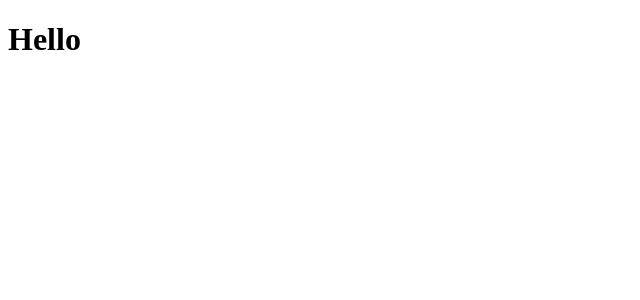
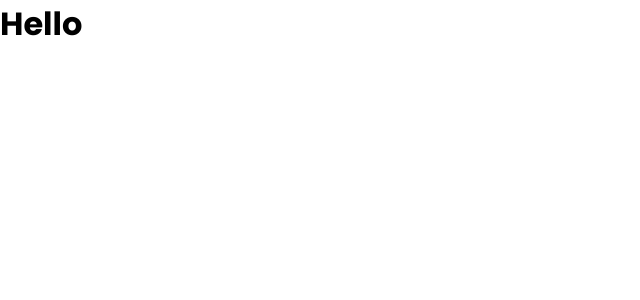
Before and after one commit to Dzhaman-Nazarii/shop-landing, a React (Create React App) app: page / in a window 1280 px wide. Shown: the top 300 px of the page, without its empty margins (0-640 px from the left). Built offline with nearby package versions, Linux system fonts and the light colour scheme.

Commit message:
add style.css with font-family and reset style

```diff
--- a/src/index.tsx
+++ b/src/index.tsx
@@ -1,6 +1,7 @@
 import React from "react";
 import ReactDOM from "react-dom/client";
 import { App } from "./components/App";
+import './style.css'
 
 const root = ReactDOM.createRoot(
 	document.getElementById("root") as HTMLElement
--- /dev/null
+++ b/src/style.css
@@ -0,0 +1,55 @@
+body {
+	font-family: 'Poppins', sans-serif;
+}
+
+*, *::before, *::after{
+    box-sizing: border-box;
+}
+
+*{
+    margin: 0;
+    padding: 0;
+}
+
+ul[role='list'], ol[role='list']{
+    list-style: none;
+}
+
+html:focus-within{
+    scroll-behavior: smooth;
+}
+
+a:not([class]){
+    text-decoration-skip-ink: auto;
+}
+
+img, picture, svg, video, canvas{
+    max-width: 100%;
+    height: auto;
+    vertical-align: middle;
+    font-style: italic;
+    background-repeat: no-repeat;
+    background-size: cover;
+}
+
+input, button, textarea, select{
+    font: inherit;
+}
+
+@media (prefers-reduced-motion: reduce){
+    html:focus-within {
+        scroll-behavior: auto;
+    }
+    *, *::before, *::after {
+        animation-duration: 0.01ms !important;
+        animation-iteration-count: 1 !important;
+        transition-duration: 0.01ms !important;
+        scroll-behavior: auto !important;
+        transition: none;
+    }
+}
+
+body, html{
+    height: 100%;
+    scroll-behavior: smooth;
+}
```
